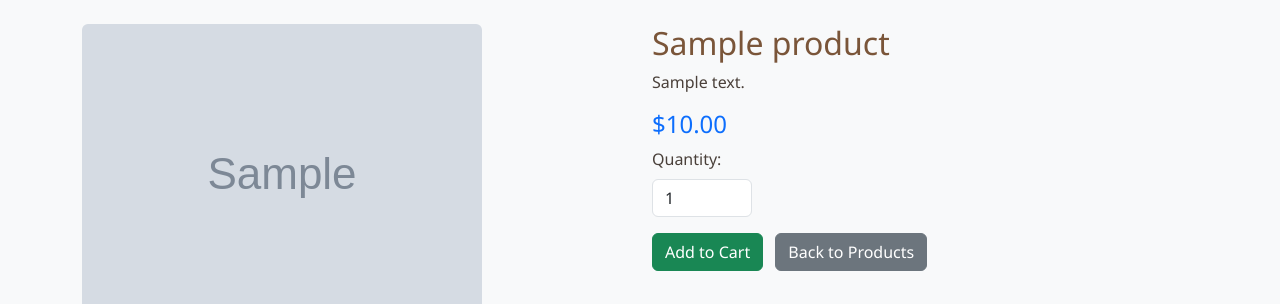
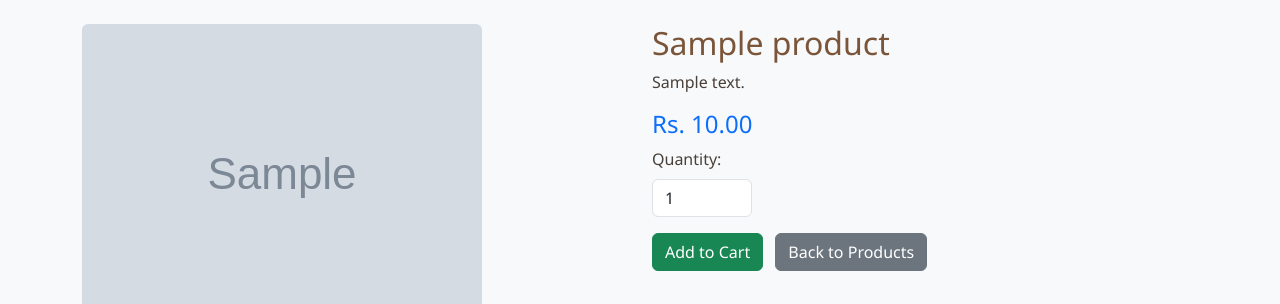
Before and after one commit to bodakunta1/ecom_django, a Django app: the page made by shop/templates/shop/product_detail.html in a window 1280 px wide. Shown: the part 56-360 px from the top of the page. Run offline with Django 5.2, Linux system fonts and the light colour scheme; tables that the repository leaves empty hold one stand-in row (Sample ...).

Commit message:
Changed the currency to Rs. but still need to insert rupee symbol

```diff
--- a/shop/templates/shop/product_detail.html
+++ b/shop/templates/shop/product_detail.html
@@ -13,7 +13,7 @@
   <div class="col-md-6">
     <h2>{{ product.title }}</h2>
     <p>{{ product.description }}</p>
-    <h4 class="text-primary">${{ product.price }}</h4>
+    <h4 class="text-primary">Rs. {{ product.price }}</h4>
     <form method="post" action="{% url 'shop:add_to_cart' product.id %}">
       {% csrf_token %}
       <div class="mb-3">
--- a/shop/templates/shop/product_list.html
+++ b/shop/templates/shop/product_list.html
@@ -29,7 +29,7 @@
               <div class="card-body d-flex flex-column">
                 <h5 class="card-title">{{ product.title }}</h5>
                 <p class="card-text text-truncate">{{ product.description }}</p>
-                <p class="card-text fw-bold mt-auto">${{ product.price }}</p>
+                <p class="card-text fw-bold mt-auto">Rs. {{ product.price }}</p>
                 <a href="{{ product.get_absolute_url }}" class="btn btn-primary mt-2">View Details</a>
               </div>
             </div>
```
